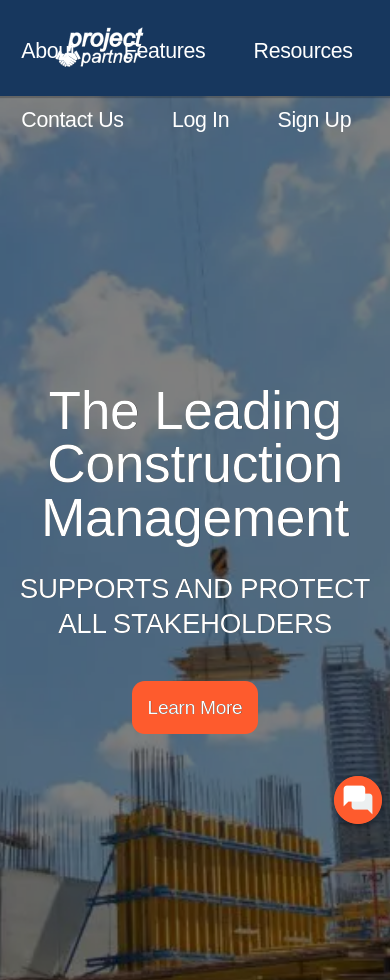
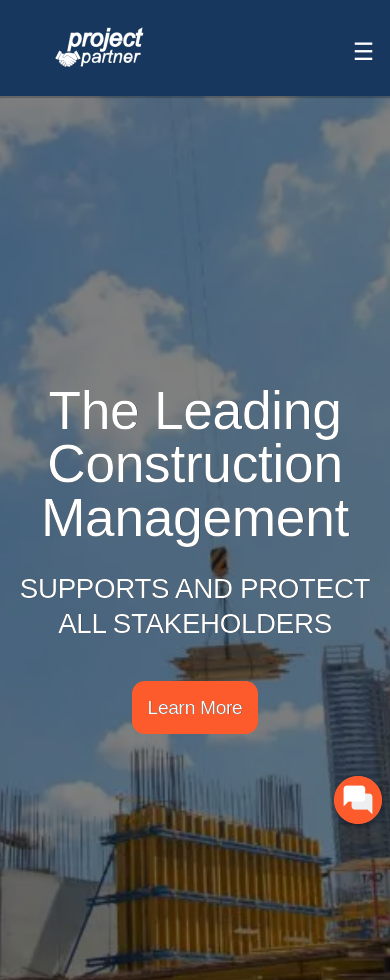
Before and after one commit to Otepiii/businessWebsite, a plain HTML site: page index.html in a window 390 px wide. Shown: the top 980 px of the page. Drawn offline with Linux system fonts and the light colour scheme.

Commit message:
created hamburger icon

```diff
--- a/index.html
+++ b/index.html
@@ -18,8 +18,8 @@
           /></a>
 
           <!-- Navigation -->
-          <nav class="main-nav">
-            <ul>
+          <nav>
+            <ul class="main-nav">
               <li><a href="#main">About</a></li>
               <li><a href="#features">Features</a></li>
               <li><a href="#banner">Resources</a></li>
@@ -28,12 +28,7 @@
               <li><a href="#">Sign Up</a></li>
             </ul>
             <div class="burger">
-              <div class="line1"></div>
-              <div class="line2"></div>
-              <div class="line3"></div>
-              <div class="line4"></div>
-              <div class="line5"></div>
-              <div class="line6"></div>
+              &#9776;
             </div>
           </nav>
         </div>
--- a/style.css
+++ b/style.css
@@ -169,6 +169,12 @@ body {
 
 #header nav > ul > li a:hover {
   color: rgb(195, 195, 195);
+}
+
+.burger {
+  font-size: 1.5rem;
+  margin-right: 10%;
+  display: none;
 }
 
 /* Banner */
@@ -821,6 +827,15 @@ footer li {
   #features img {
     height: 100%;
     width: 100%;
+
     margin: 0 auto;
   }
+
+  .main-nav {
+    display: none;
+  }
+
+  .burger {
+    display: inline-block;
+  }
 }
```
